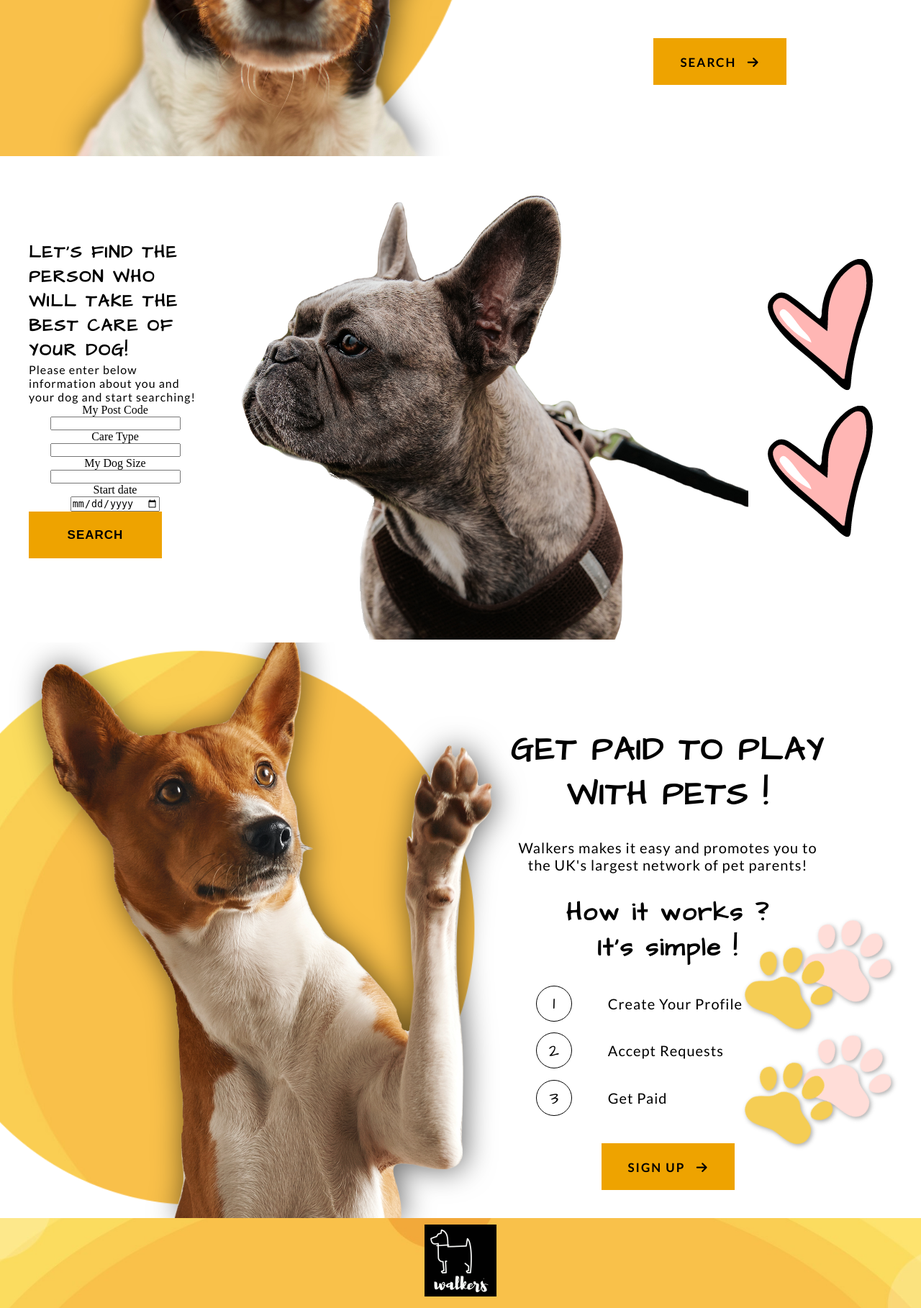
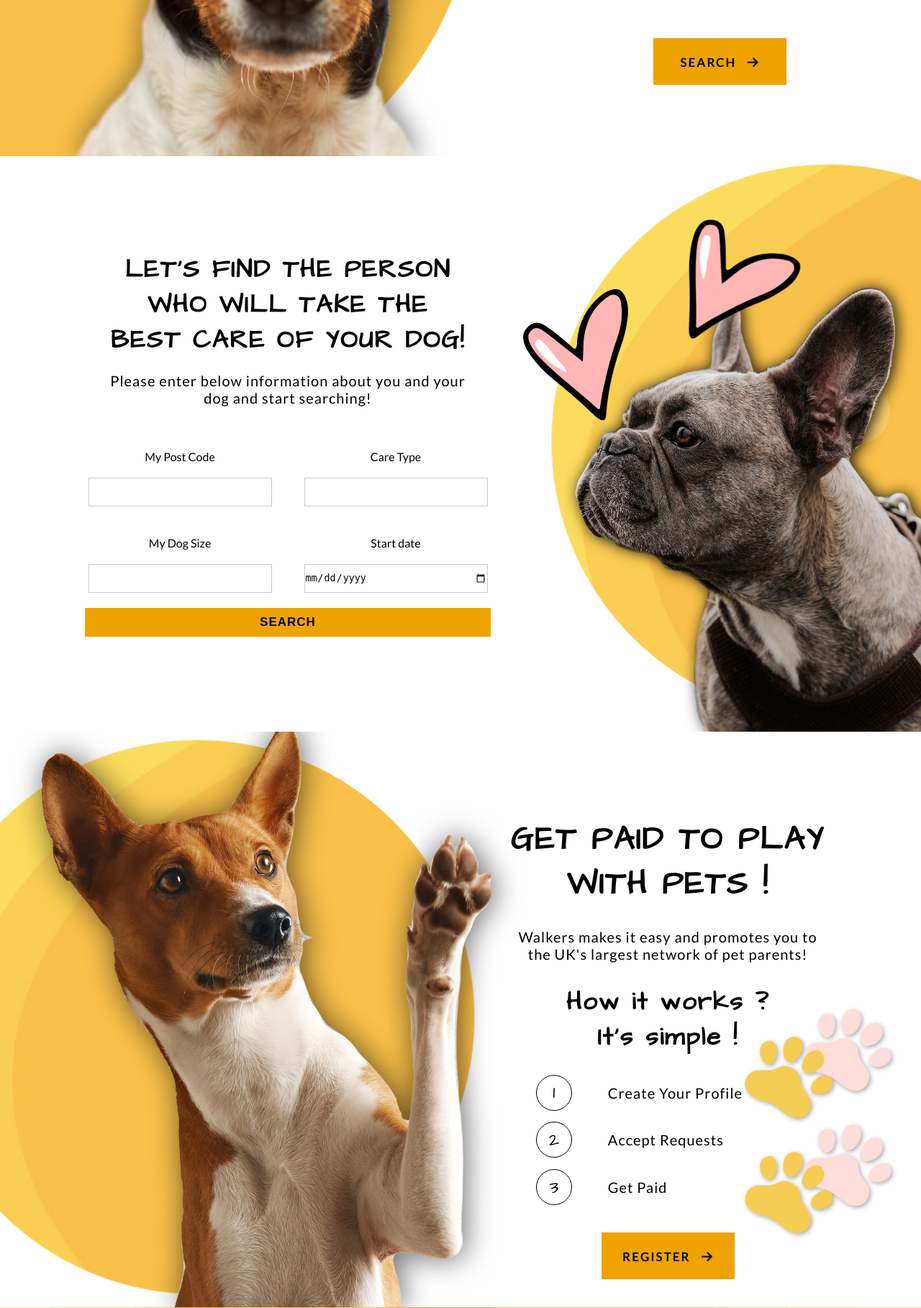
Before and after one commit to Izabela88/walkers-website, a Django app: page / in a window 1280 px wide. Shown: the part 583-2401 px from the top of the page at 72% size. Run offline with Django 3.2, Linux system fonts and the light colour scheme; some libraries are stand-ins or nearby versions.

Commit message:
Add style to search section, remove unused classes

```diff
--- a/home/templates/home/index.html
+++ b/home/templates/home/index.html
@@ -39,7 +39,7 @@
   </div>
 </main>
 <!-- search section -->
-<section id="searching-section" class="section">
+<section id="searching-section">
   <div class="searching-bg-shape"></div>
   <div class="container">
     <div class="search-form">
@@ -131,7 +131,7 @@
       </div>
       <div class="button button-bright center join-button">
         <a href="#">
-          SIGN UP
+          REGISTER
           <span><i class="fas fa-arrow-right"></i></span>
         </a>
       </div>
--- a/static/css/style.css
+++ b/static/css/style.css
@@ -281,6 +281,112 @@ li {
   width: 700px;
   right: -5%;
   top: 0;
+}
+
+/* search section */
+#searching-section {
+  position: relative;
+  height: 100vh;
+  overflow: hidden;
+}
+
+.searching-bg-shape {
+  background: url(/media/circle2.png) no-repeat center center/cover;
+  position: absolute;
+  height: 800px;
+  width: 800px;
+  right: -5%;
+  bottom: 0;
+}
+
+.search-form {
+  width: 50%;
+  height: 100%;
+  display: flex;
+  flex-direction: column;
+  justify-content: center;
+  align-items: center;
+  position: relative;
+  z-index: 100;
+  text-align: center;
+}
+
+.search-form h2 {
+  font-size: 35px;
+  padding-left: 50px;
+  padding-right: 50px;
+}
+
+.search-form p {
+  margin-bottom: 40px;
+  margin-top: 20px;
+  font-size: 20px;
+  padding-left: 50px;
+  padding-right: 50px;
+}
+
+#form-box {
+  display: grid;
+  grid-template-columns: repeat(2, 1fr);
+  height: 30%;
+  width: 100%;
+}
+
+
+.form-input label {
+  font-family: 'Lato', sans-serif;
+  margin-bottom: 20px;
+  text-align: left;
+}
+
+.form-input input {
+  height: 40px;
+  width: 85%;
+  outline: none;
+  border: 1px solid rgb(0 0 0 / 20%);
+  cursor: pointer;
+}
+
+.send-btn {
+  width: 94%;
+  height: 40px;
+  outline: none;
+  border: none;
+  transition-duration: 0.3s;
+}
+
+.send-btn:hover {
+  color: var(--white-color);
+}
+
+.search-dog-img {
+  height: 100%;
+  width: 60%;
+  position: absolute;
+  bottom: 0;
+}
+
+.search-dog-image {
+  position: absolute;
+  bottom: 0;
+  right: -70%;
+  filter: drop-shadow(3px 1px 10px rgb(0 0 0 / 90%));
+}
+
+.search-section-box {
+  height: 100%;
+  width: 40%;
+}
+
+.heart-1 {
+  position: relative;
+  top: 22%;
+}
+
+.heart-2 {
+  position: relative;
+  top: 8%;
+  transform: rotate(49deg);
 }
 
 /*-------------------- join section */
--- a/templates/base.html
+++ b/templates/base.html
@@ -40,10 +40,10 @@
               {% if request.path == '/about/' %}
                 class="active"
               {% endif %}
-              class="close-sidebar nav-link" href="{% url 'about' %}">About</a></li>
-            <li><a class="close-sidebar nav-link" href="#">Contact</a></li>
-            <li><a class="close-sidebar nav-link" href="#">Register</a></li>
-            <li><a class="close-sidebar nav-link" href="#">Log In</a></li>
+              class="close-sidebar" href="{% url 'about' %}">About</a></li>
+            <li><a class="close-sidebar" href="#">Contact</a></li>
+            <li><a class="close-sidebar" href="#">Register</a></li>
+            <li><a class="close-sidebar" href="#">Log In</a></li>
           </ul>
         </div>
       </nav>
```
